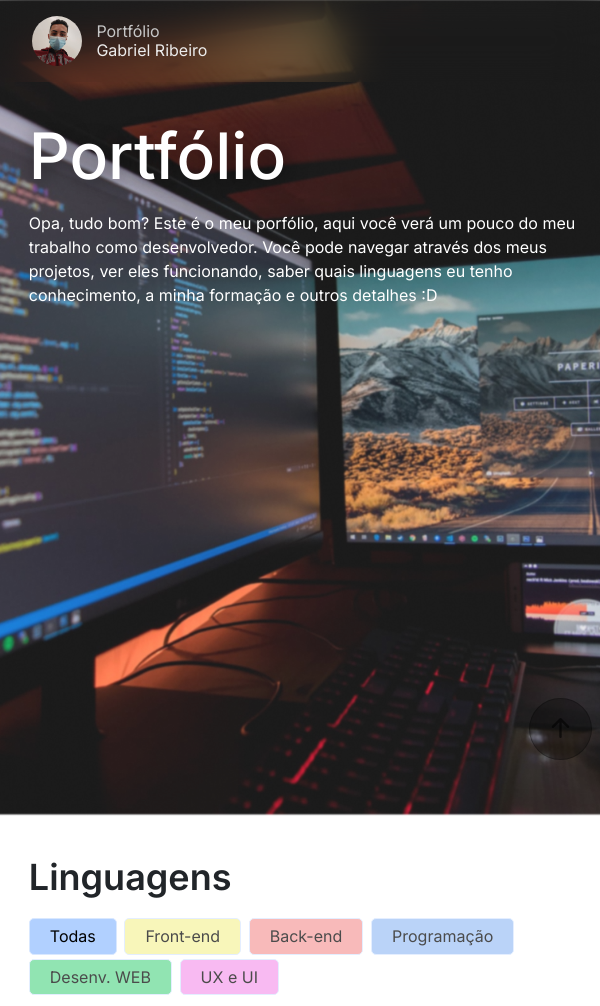
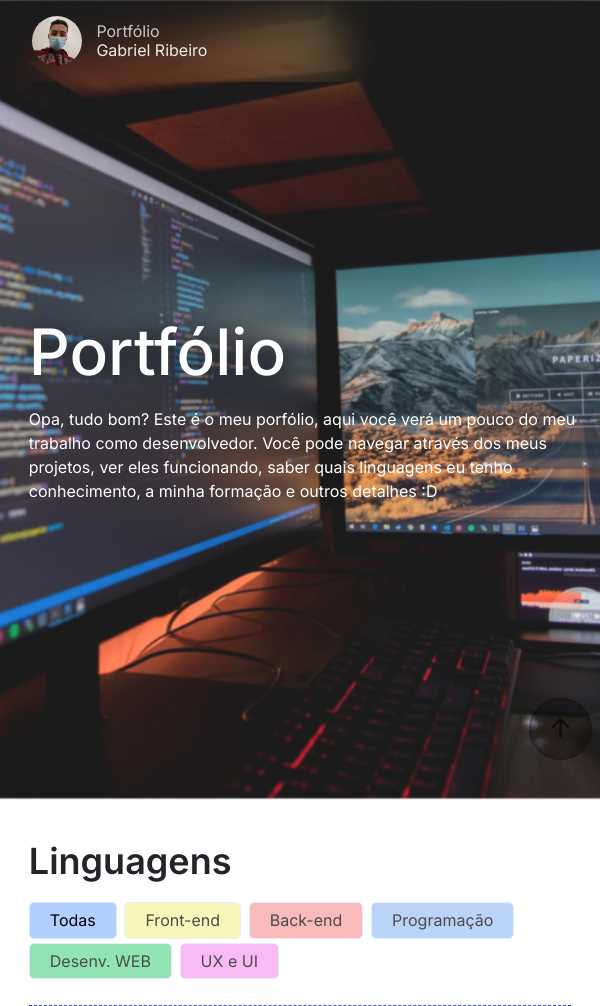
Before and after one commit to gabriersdev/portfolio-br, a PHP site: page / in a window 600 px wide. Shown: the top 1006 px of the page. Run offline with PHP 8.4, Linux system fonts and the light colour scheme.

Commit message:
Alterando a visualização do cabeçalho

```diff
--- a/assets/css/cabecalho.css
+++ b/assets/css/cabecalho.css
@@ -1,6 +1,6 @@
 .cabecalho{
   background: url(../imagens/banner.png) center / cover no-repeat;
-  height: calc(100vh + 1rem);
+  height: calc(100vh);
   width: 100%;
 
   display: flex;
@@ -145,7 +145,7 @@
   }
 
   .cabecalho__principal{
-    top: 25%;
+    top: 50%;
     transform: translate(0, -50%);
     display: block;
   }
```
